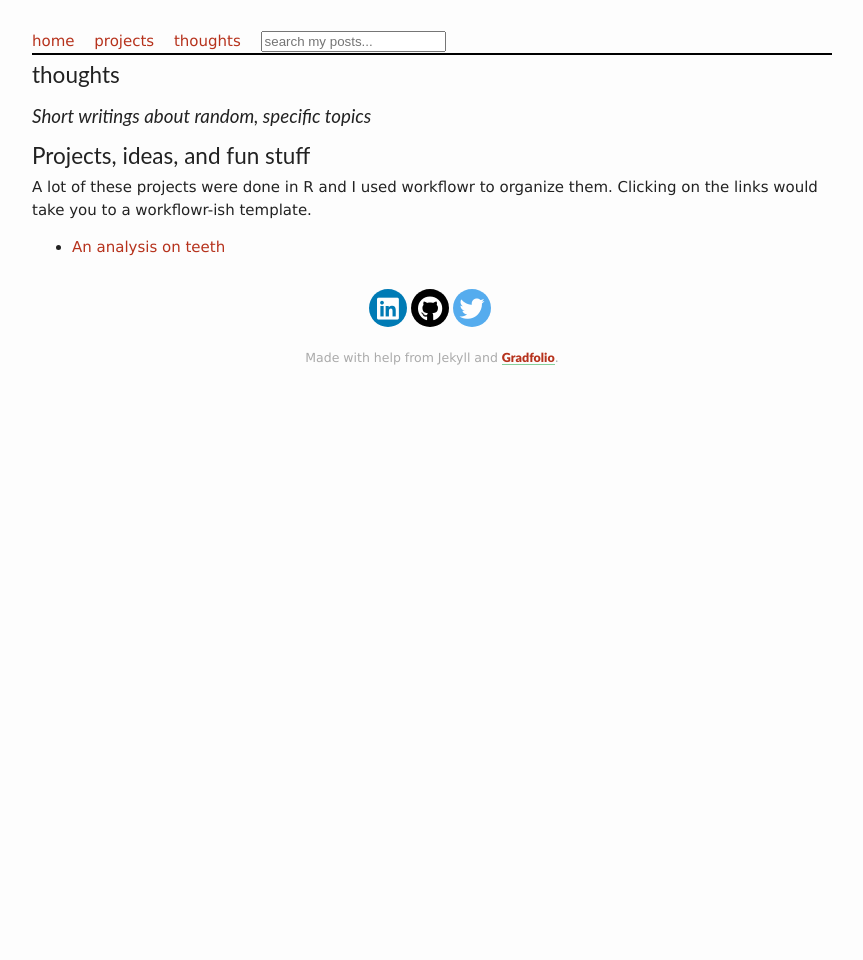
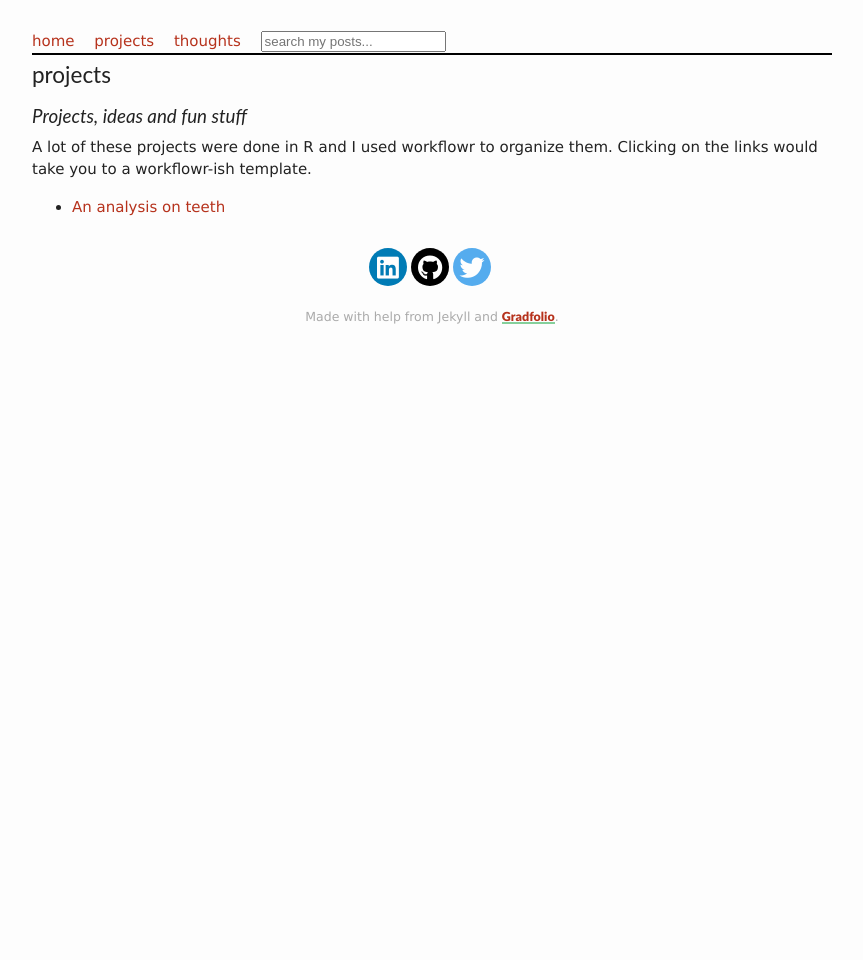
Before and after one commit to tobbyxy/temipete.github.io, a Jekyll site: the page built from projects/index.html, in a window 1280 px wide. Shown: the whole page, without its empty margins (208-1071 px from the left). Built offline with Jekyll 4.4.1, drawn with Linux system fonts in a browser that asks for light colours; nearby versions of some CDN libraries; comment, search, counter and statistics services are not loaded.

Commit message:
Update index.html

```diff
--- a/projects/index.html
+++ b/projects/index.html
@@ -4,14 +4,12 @@ title: 'Projects'
 ---
 
 <h2>
-  thoughts
+  projects
 	<br>
 	<small>
-		<i>Short writings about random, specific topics</i>
+		<i>Projects, ideas and fun stuff</i>
 	</small>
 </h2>
-
-<h1> Projects, ideas, and fun stuff </h1>
 
 A lot of these projects were done in R and I used workflowr to organize them. Clicking on the links would take you to a workflowr-ish template.
 
```
